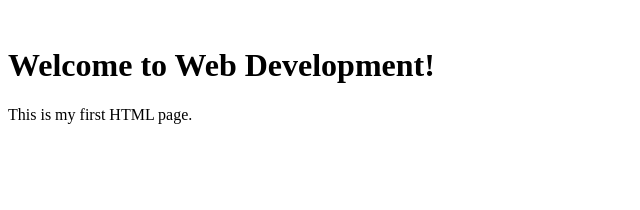
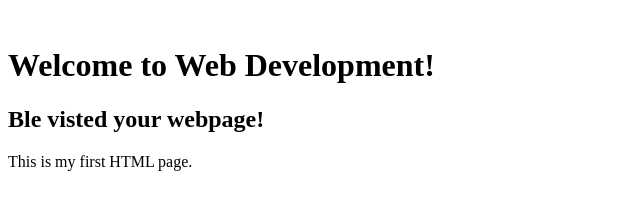
Before and after one commit to Georgemazimba/web-dev-lab, a plain HTML site: page index.html in a window 1280 px wide. Shown: the whole page, without its empty margins (0-640 px from the left). Drawn offline with Linux system fonts and the light colour scheme.

Commit message:
added a paragraph to the webpage

```diff
--- a/index.html
+++ b/index.html
@@ -8,6 +8,7 @@ initial-scale=1.0">
 </head>
 <body>
 <h1>Welcome to Web Development!</h1>
+<h2>Ble visted your webpage!</h2>
 <p>This is my first HTML page.</p>
 </body>
 </html>
```
